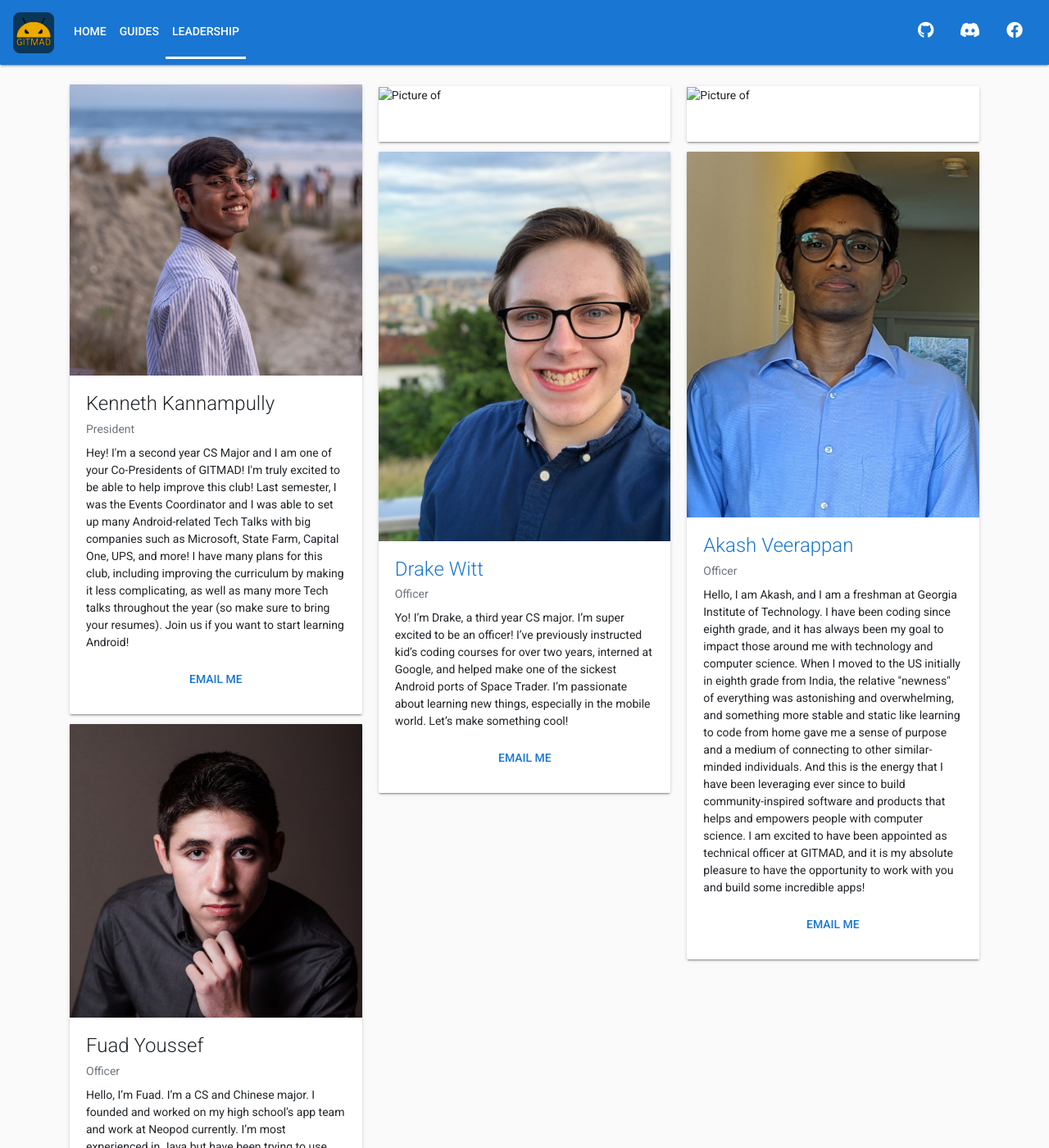
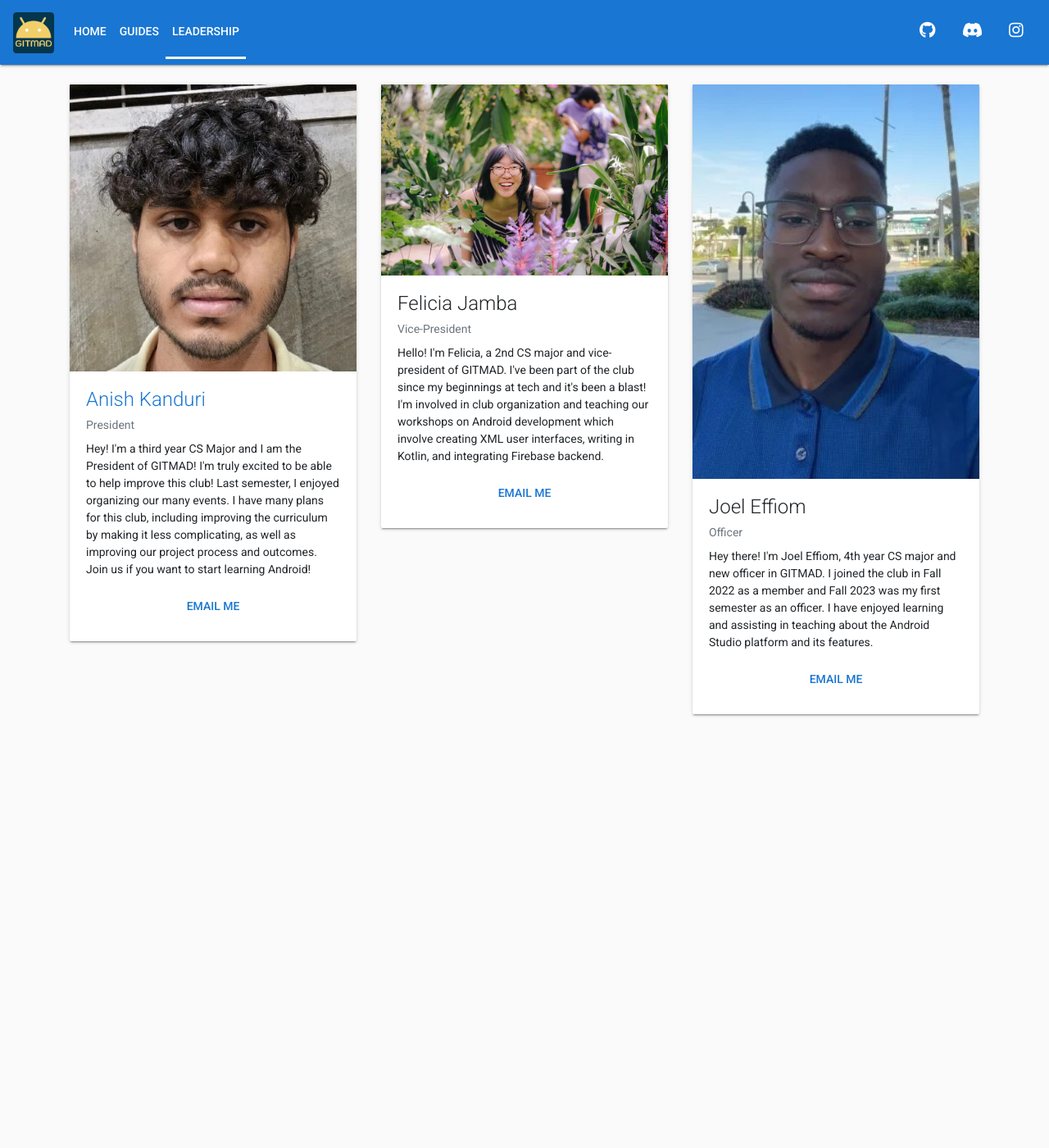
Before and after one commit to git-mad/gitmad.github.io, a Jekyll site: the page built from about.html, in a window 1280 px wide and 1400 px high. Shown: the whole window at 82% size. Built offline with Jekyll 4.4.1, drawn with Linux system fonts in a browser that asks for light colours; nearby versions of some CDN libraries; some of the changed text lies outside the part shown.

Commit message:
Update website details for Fall 2023

```diff
--- a/_data/officers.yml
+++ b/_data/officers.yml
@@ -1,37 +1,56 @@
-- name: Kenneth Kannampully
-  picture: /assets/images/officers/kkannampully.jpg
-  email: kkannampully@gatech.edu
+# - name: Kenneth Kannampully
+#   picture: /assets/images/officers/kkannampully.jpg
+#   email: kkannampully@gatech.edu
+#   position: President
+#   bio: Hey! I'm a second year CS Major and I am one of your Co-Presidents of GITMAD! I'm truly excited to be able to help improve this club! Last semester, I was the Events Coordinator and I was able to set up many Android-related Tech Talks with big companies such as Microsoft, State Farm, Capital One, UPS, and more! I have many plans for this club, including improving the curriculum by making it less complicating, as well as many more Tech talks throughout the year (so make sure to bring your resumes). Join us if you want to start learning Android!
+
+# - name: Fuad Youssef
+#   picture: /assets/images/officers/fyoussef.jpg
+#   email: fuadyoussef@gatech.edu
+#   position: Officer
+#   bio: Hello, I’m Fuad. I’m a CS and Chinese major. I founded and worked on my high school’s app team and work at Neopod currently. I’m most experienced in Java but have been trying to use Kotlin recently. I enjoy hackathons and have been trying to get into teaching.  My main interests are in how the user should be interacting with the app and project design/management. Please reach out if you have any questions or would like to talk!
+
+# - name:
+#   picture:
+#   email:
+#   position:
+#   bio:
+
+# - name: Drake Witt
+#   website: https://drakewitt.com/
+#   picture: /assets/images/officers/dwitt.jpg
+#   email: drake.witt@gatech.edu
+#   position: Officer
+#   bio: Yo! I’m Drake, a third year CS major. I’m super excited to be an officer! I’ve previously instructed kid’s coding courses for over two years, interned at Google, and helped make one of the sickest Android ports of Space Trader. I’m passionate about learning new things, especially in the mobile world. Let’s make something cool!
+
+# - name:
+#   picture:
+#   email:
+#   position:
+#   bio:
+
+# - name: Akash Veerappan
+#   website: https://akashveerappan.com/
+#   picture: /assets/images/officers/aveerappan.jpg
+#   email: akashpl2002@outlook.com
+#   position: Officer
+#   bio: Hello, I am Akash, and I am a freshman at Georgia Institute of Technology. I have been coding since eighth grade, and it has always been my goal to impact those around me with technology and computer science. When I moved to the US initially in eighth grade from India, the relative "newness" of everything was astonishing and overwhelming, and something more stable and static like learning to code from home gave me a sense of purpose and a medium of connecting to other similar-minded individuals. And this is the energy that I have been leveraging ever since to build community-inspired software and products that helps and empowers people with computer science. I am excited to have been appointed as technical officer at GITMAD, and it is my absolute pleasure to have the opportunity to work with you and build some incredible apps!
+
+- name: Anish Kanduri
+  website: https://www.linkedin.com/in/anish-kanduri/
+  picture: /assets/images/officers/akanduri.jpeg
+  email: akanduri3@gatech.edu
   position: President
-  bio: Hey! I'm a second year CS Major and I am one of your Co-Presidents of GITMAD! I'm truly excited to be able to help improve this club! Last semester, I was the Events Coordinator and I was able to set up many Android-related Tech Talks with big companies such as Microsoft, State Farm, Capital One, UPS, and more! I have many plans for this club, including improving the curriculum by making it less complicating, as well as many more Tech talks throughout the year (so make sure to bring your resumes). Join us if you want to start learning Android!
+  bio: Hey! I'm a third year CS Major and I am the President of GITMAD! I'm truly excited to be able to help improve this club! Last semester, I enjoyed organizing our many events. I have many plans for this club, including improving the curriculum by making it less complicating, as well as improving our project process and outcomes. Join us if you want to start learning Android!
 
-- name: Fuad Youssef
-  picture: /assets/images/officers/fyoussef.jpg
-  email: fuadyoussef@gatech.edu
+- name: Felicia Jamba
+  picture: /assets/images/officers/fjamba.jpg
+  email: fjamba@gatech.edu
+  position: Vice-President
+  bio: Hello! I'm Felicia, a 2nd CS major and vice-president of GITMAD. I've been part of the club since my beginnings at tech and it's been a blast! I'm involved in club organization and teaching our workshops on Android development which involve creating XML user interfaces, writing in Kotlin, and integrating Firebase backend.
+
+- name: Joel Effiom
+  picture: /assets/images/officers/jeffiom.jpg
+  email: jeffiom3@gatech.edu
   position: Officer
-  bio: Hello, I’m Fuad. I’m a CS and Chinese major. I founded and worked on my high school’s app team and work at Neopod currently. I’m most experienced in Java but have been trying to use Kotlin recently. I enjoy hackathons and have been trying to get into teaching.  My main interests are in how the user should be interacting with the app and project design/management. Please reach out if you have any questions or would like to talk!
-
-- name:
-  picture:
-  email:
-  position:
-  bio:
-
-- name: Drake Witt
-  website: https://drakewitt.com/
-  picture: /assets/images/officers/dwitt.jpg
-  email: drake.witt@gatech.edu
-  position: Officer
-  bio: Yo! I’m Drake, a third year CS major. I’m super excited to be an officer! I’ve previously instructed kid’s coding courses for over two years, interned at Google, and helped make one of the sickest Android ports of Space Trader. I’m passionate about learning new things, especially in the mobile world. Let’s make something cool!
-
-- name:
-  picture:
-  email:
-  position:
-  bio:
-
-- name: Akash Veerappan
-  website: https://akashveerappan.com/
-  picture: /assets/images/officers/aveerappan.jpg
-  email: akashpl2002@outlook.com
-  position: Officer
-  bio: Hello, I am Akash, and I am a freshman at Georgia Institute of Technology. I have been coding since eighth grade, and it has always been my goal to impact those around me with technology and computer science. When I moved to the US initially in eighth grade from India, the relative "newness" of everything was astonishing and overwhelming, and something more stable and static like learning to code from home gave me a sense of purpose and a medium of connecting to other similar-minded individuals. And this is the energy that I have been leveraging ever since to build community-inspired software and products that helps and empowers people with computer science. I am excited to have been appointed as technical officer at GITMAD, and it is my absolute pleasure to have the opportunity to work with you and build some incredible apps!
+  bio: Hey there! I'm Joel Effiom, 4th year CS major and new officer in GITMAD. I joined the club in Fall 2022 as a member and Fall 2023 was my first semester as an officer. I have enjoyed learning and assisting in teaching about the Android Studio platform and its features.
--- a/_layouts/default.html
+++ b/_layouts/default.html
@@ -56,8 +56,8 @@
 						</a>
 					</li>
 					<li class="nav-item">
-						<a class="btn btn-lg" href="https://www.facebook.com/gitmad">
-							<i class="fab fa-facebook" style="color: white;"></i>
+						<a class="btn btn-lg" href="https://www.instagram.com/gitmadgt/">
+							<i class="fab fa-instagram" style="color: white;"></i>
 						</a>
 					</li>
 				</ul>
--- a/about.html
+++ b/about.html
@@ -5,10 +5,15 @@ permalink: /about/
 
 <div class="container">
 	<br>
-	<div class="card-columns">
+	<div class="row">
 	  {% for officer in site.data.officers %}
-			<div class="card">
+		<div class="col-md-4">
+		  <div class="card mb-4">
+			{% if officer.picture != null %}
             	<img class="card-img-top" src="{{ officer.picture }}" alt="Picture of {{ officer.name }}">
+			{% else %}
+				<img class="card-img-top" src="/assets/images/officers/default.png" alt="Picture of {{ officer.name }}">
+			{% endif %}
 			<div class="card-body">
 			  {% if officer.website == null %}
 				<h5 class="card-title">{{ officer.name }}</h5>
@@ -16,13 +21,13 @@ permalink: /about/
 				<a href="{{ officer.website }}"><h5 class="card-title">{{ officer.name }}</h5></a>
 			  {% endif %}
 			  <p class="card-subtitle mb-2 text-muted">{{ officer.position }}</p>
-					<!-- <a href="mailto:{{ officer.email }}">{{ officer.email }}</a> -->
 			  <p class="card-text">{{ officer.bio }}</p>
 			  {% if officer.email != null %}
 				<a href="mailto:{{ officer.email }}" class="btn btn-primary btn-block">email me</a>
 			  {% endif %}
 			</div>
 		  </div>
+		</div>
 	  {% endfor %}
 	</div>
   </div>
--- a/index.html
+++ b/index.html
@@ -46,8 +46,8 @@ layout: default
                </p>
                <!-- End Mailchimp Signup Form -->
                <br>
-               <h5 class="card-title">Schedule</h5>
-               <p class="card-text">Meetings are held <a href="http://discord.gitmad.club">virtually</a> on Mondays from 6:30pm - 8:00pm.</p>
+               <h5 class="card-title">Schedule (Not up to date currently, join discord for announcements)</h5>
+               <p class="card-text">Workshops are held on Mondays from 5:30pm - 7:00pm. Project meetings are held on Wednesdays from 5:00pm - 6:00pm.<br/>Location: CCB 053</p>
                <table class="table table-striped">
                   <thead>
                      <tr>
```
Also changed, not shown: assets/images/logo.png, assets/images/officers/akanduri.jpeg (added), assets/images/officers/default.png (added), assets/images/officers/fjamba.jpg (added), assets/images/officers/jeffiom.jpg (added), favicon.ico. Lines whose indentation alone changed are shown as unchanged.
